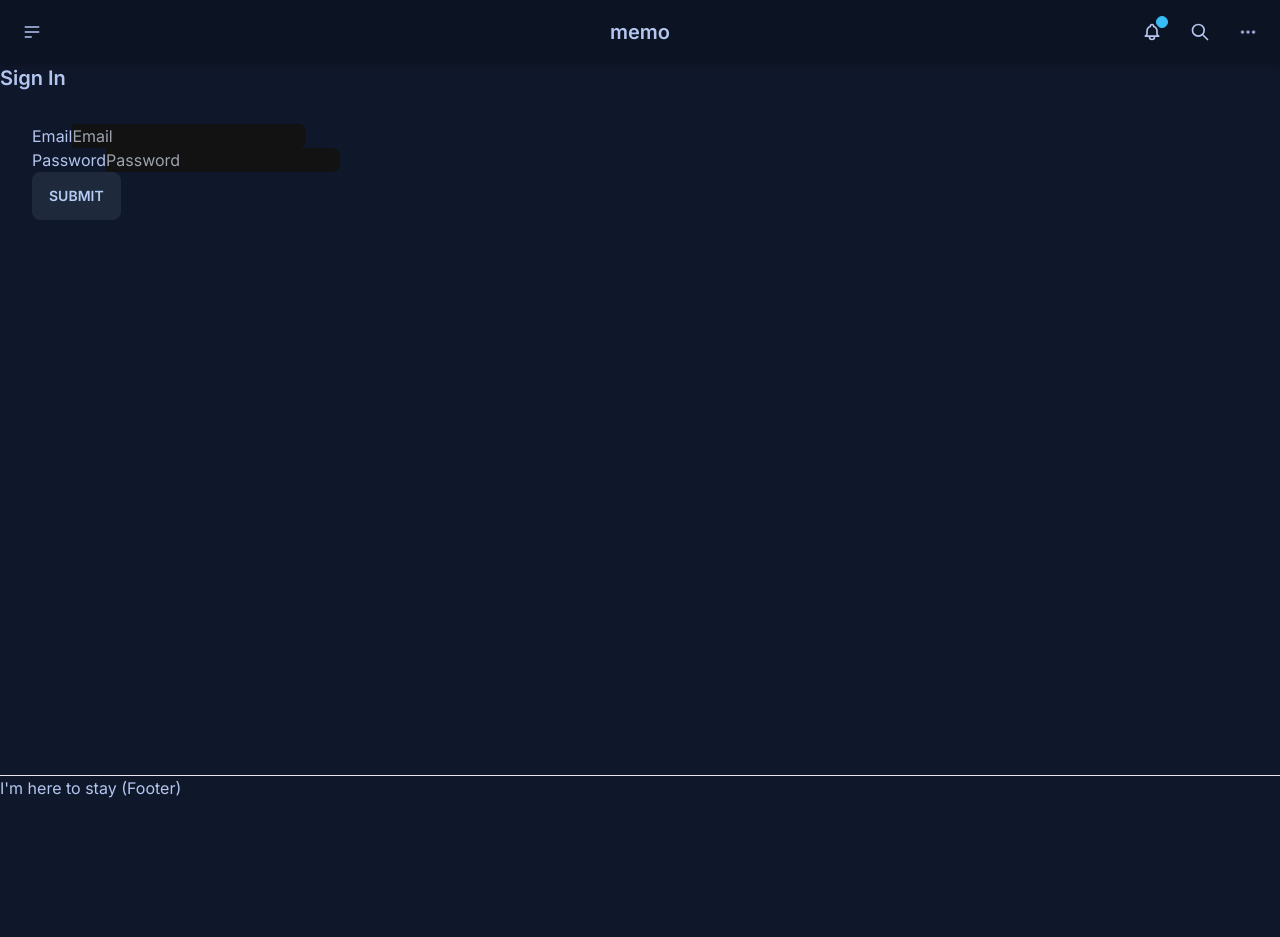
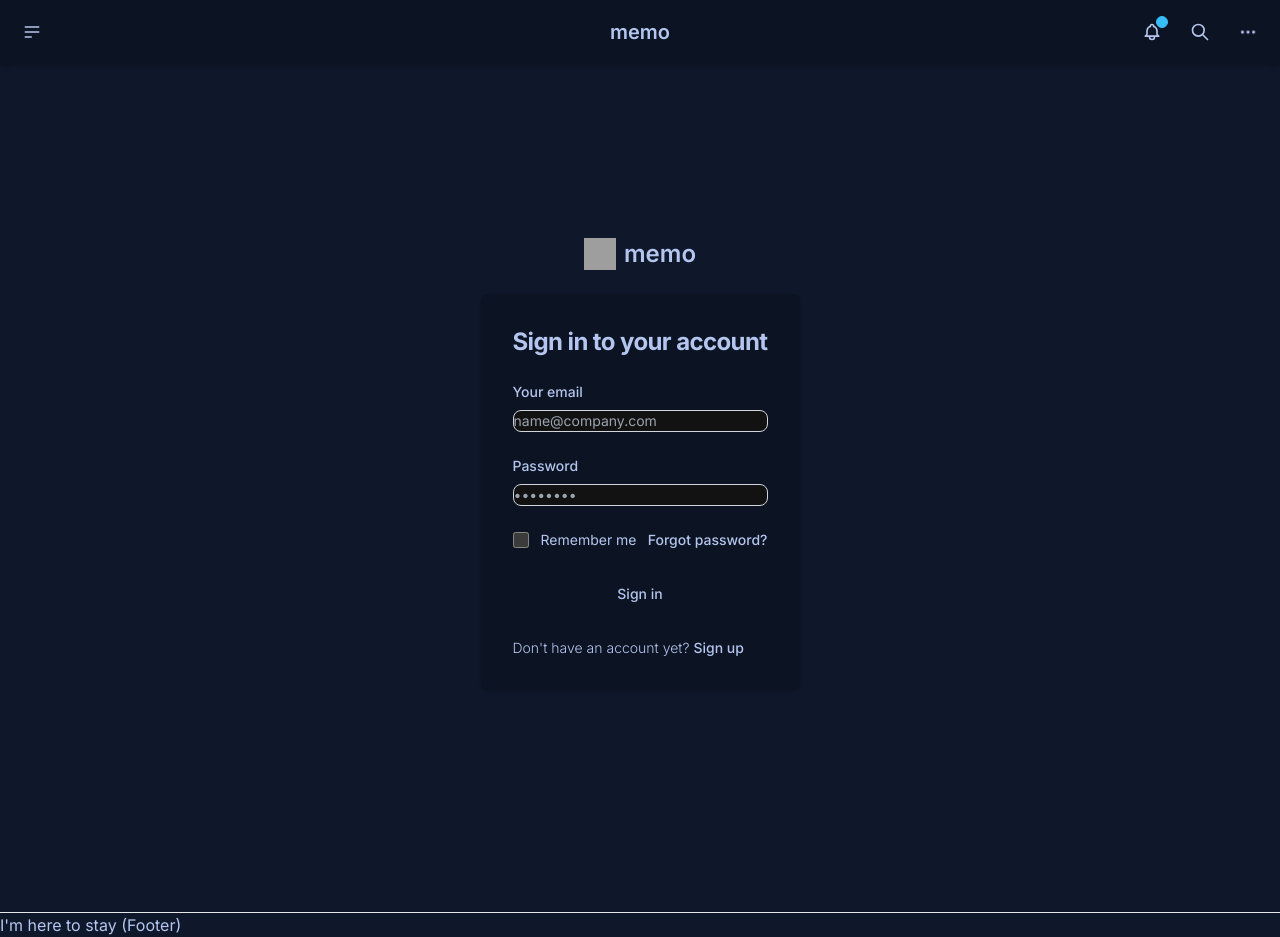
Before and after one commit to lloydlobo/memo, a Next.js app: page /login in a window 1280 px wide. Before the commit the page ends 800 px from the top, so only its background shows below. Built offline with nearby package versions, Linux system fonts and the light colour scheme; grey boxes are pictures that could not be loaded.

Commit message:
feat(components): add login form flowbite

```diff
--- a/components/Layout.tsx
+++ b/components/Layout.tsx
@@ -1,5 +1,6 @@
 import Head from "next/head";
 import React, { ReactNode, useEffect, useState } from "react";
+import { LoginForm } from "./auth/LoginForm";
 import Navbar from "./navbar/Navbar";
 import { NavbarBottom } from "./navbar/NavbarBottom";
 import { ToastTopStart } from "./toast/ToastTopStart";
@@ -21,7 +22,7 @@ function Layout({ children, title = "This is the default title" }: Props) {
 
   // JSX.Element.
   return (
-    <div className="wrapper ">
+    <div className="wrapper">
       <Head>
         <title>{title}</title>
         <meta charSet="utf-8" />
@@ -33,7 +34,10 @@ function Layout({ children, title = "This is the default title" }: Props) {
       </header>
 
       {loading ? (
-        <ToastTopStart alert1={"Loading..."} alert2={""} />
+        <>
+          <ToastTopStart alert1={"Loading..."} alert2={""} />
+          <LoginForm />
+        </>
       ) : (
         <>{children}</>
       )}
--- /dev/null
+++ b/components/auth/LoginForm.tsx
@@ -0,0 +1,112 @@
+import Image from "next/image";
+import React from "react";
+import { brand } from "../../utils/brand";
+
+/**
+ * LoginForm
+ * @returns {JSX.Element}
+ */
+// https://flowbite.com/blocks/marketing/login/
+export function LoginForm(): JSX.Element {
+  return (
+    <div className="mx-auto mb-12 flex flex-col items-center justify-center px-6 md:h-screen lg:py-0">
+      <a href="#" className="mb-6 flex items-center text-2xl font-semibold ">
+        <Image
+          className="mr-2 h-8 w-8"
+          src="https://flowbite.s3.amazonaws.com/blocks/marketing-ui/logo.svg"
+          alt="logo"
+          width={200}
+          height={200}
+        />
+        {brand.name}
+      </a>
+
+      <div className="w-full rounded-lg bg-base-300 shadow dark:border dark:border-gray-700 dark:bg-gray-800 sm:max-w-md md:mt-0 xl:p-0">
+        <div className="space-y-4 p-6 sm:p-8 md:space-y-6">
+          <h1 className="text-xl font-bold leading-tight tracking-tight md:text-2xl">
+            Sign in to your account
+          </h1>
+
+          <form className="space-y-4 md:space-y-6" action="#">
+            <div>
+              <label htmlFor="email" className="mb-2 block text-sm font-medium">
+                Your email
+              </label>
+
+              <input
+                type="email"
+                name="email"
+                id="email"
+                className="focus:ring-primary-600 focus:border-primary-600 block w-full rounded-lg border border-gray-300 dark:border-gray-600 dark:text-white dark:placeholder-gray-400 dark:focus:border-blue-500 dark:focus:ring-blue-500 sm:text-sm"
+                placeholder="name@company.com"
+                required
+              />
+            </div>
+
+            <div>
+              <label
+                htmlFor="password"
+                className="mb-2 block text-sm font-medium"
+              >
+                Password
+              </label>
+
+              <input
+                type="password"
+                name="password"
+                id="password"
+                placeholder="••••••••"
+                className="focus:ring-primary-600 focus:border-primary-600 block w-full rounded-lg border border-gray-300 dark:border-gray-600 dark:bg-gray-700 dark:text-white dark:placeholder-gray-400 dark:focus:border-blue-500 dark:focus:ring-blue-500 sm:text-sm"
+                required
+              />
+            </div>
+
+            <div className="flex items-center justify-between">
+              <div className="flex items-start">
+                <div className="flex h-5 items-center">
+                  <input
+                    id="remember"
+                    aria-describedby="remember"
+                    type="checkbox"
+                    className="focus:ring-3 focus:ring-primary-300 dark:focus:ring-primary-600 h-4 w-4 rounded border border-gray-300 dark:border-gray-600  dark:ring-offset-gray-800"
+                    required
+                  />
+                </div>
+
+                <div className="ml-3 text-sm">
+                  <label htmlFor="remember" className="">
+                    Remember me
+                  </label>
+                </div>
+              </div>
+
+              <a
+                href="#"
+                className="text-primary-600 dark:text-primary-500 text-sm font-medium hover:underline"
+              >
+                Forgot password?
+              </a>
+            </div>
+
+            <button
+              type="submit"
+              className="focus:ring-primary-300  dark:focus:ring-primary-800 w-full rounded-lg px-5 py-2.5 text-center text-sm font-medium focus:outline-none focus:ring-4"
+            >
+              Sign in
+            </button>
+
+            <p className="text-sm font-light">
+              Don&apos;t have an account yet?{" "}
+              <a
+                href="#"
+                className="text-primary-600 dark:text-primary-500 font-medium hover:underline"
+              >
+                Sign up
+              </a>
+            </p>
+          </form>
+        </div>
+      </div>
+    </div>
+  );
+}
--- /dev/null
+++ b/next.config.js
@@ -0,0 +1,10 @@
+/** @type {import('next').NextConfig} */
+const nextConfig = {
+  reactStrictMode: true,
+  swcMinify: true,
+  images: {
+    domains: ["placeimg.com", "flowbite.s3.amazonaws.com"],
+  },
+};
+
+module.exports = nextConfig;
--- a/pages/login.tsx
+++ b/pages/login.tsx
@@ -1,27 +1,11 @@
 import React from "react";
+import { LoginForm } from "../components/auth/LoginForm";
 import Layout from "../components/Layout";
 
 export default function login() {
   return (
     <Layout>
-      <div className="card">
-        <div className="card-title">Sign In</div>
-        <div className="card-body">
-          <form action="submit">
-            <div className="input-group">
-              <label htmlFor="email">Email</label>
-              <input type="text" id="email" placeholder="Email" />
-            </div>
-
-            <div className="input-group">
-              <label htmlFor="password">Password</label>
-              <input type="text" id="password" placeholder="Password" />
-            </div>
-
-            <input type="submit" className="btn" />
-          </form>
-        </div>
-      </div>
+      <LoginForm />
     </Layout>
   );
 }
--- a/styles/global.css
+++ b/styles/global.css
@@ -26,5 +26,5 @@ body {
 }
 
 main {
-  @apply container p-4;
+  @apply container px-5;
 }
```
